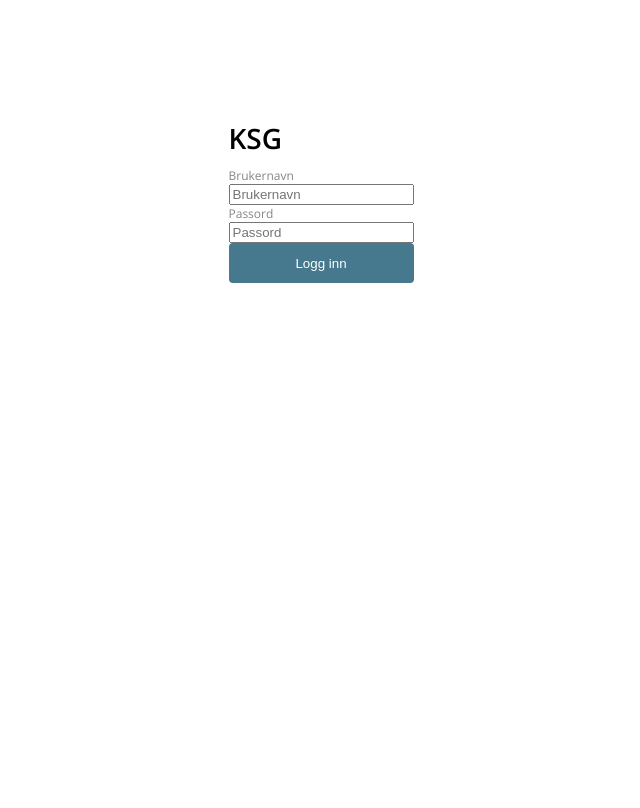
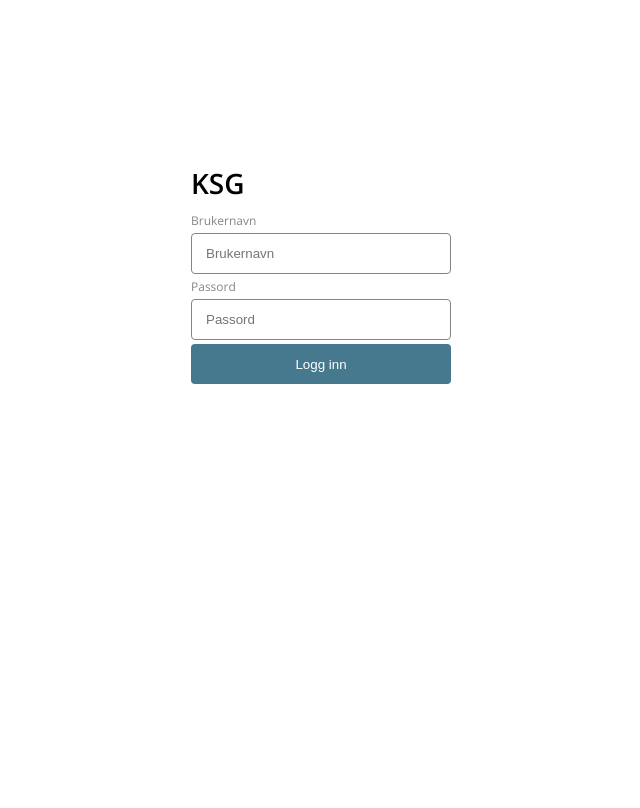
Before and after one commit to KSG-IT/ksg-nett, a Django app: page /login/ in a window 1280 px wide. Shown: the whole page, without its empty margins (319-959 px from the left). Run offline with Django 3.2, Linux system fonts and the light colour scheme; parts of the project's set-up code (start-up, migrations or seed data) failed here and were passed over.

Commit message:
Implement refactored input styling naming and location

```diff
--- a/login/templates/login/login.html
+++ b/login/templates/login/login.html
@@ -16,11 +16,11 @@
                 </span>
                 <div class="login__flex-column">
                     <label for="username" class="default-grey-label">Brukernavn</label>
-                    <input name="username" type="text" placeholder="Brukernavn" class="login__input_field">
+                    <input name="username" type="text" placeholder="Brukernavn" class="default-text-input-field">
                 </div>
                 <div class="login__flex-column">
                     <label for="password" class="default-grey-label">Passord</label>
-                    <input name="password" type="password" placeholder="Passord" class="login__input_field">
+                    <input name="password" type="password" placeholder="Passord" class="default-text-input-field">
                 </div>
             </div>
             <button type="submit" class="primary-blue-button">
```
